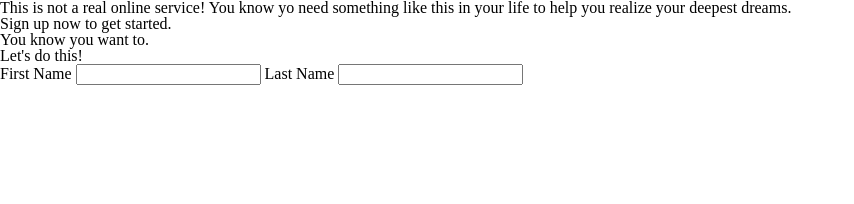
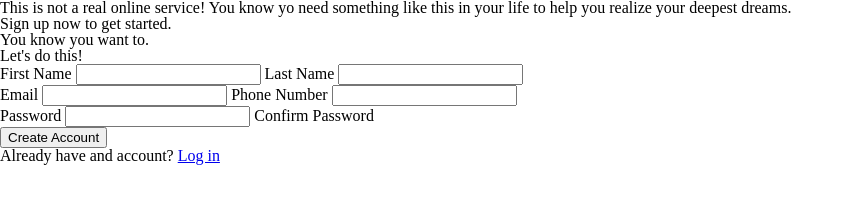
Before and after one commit to AntGNgo/odin-signup-form, a plain HTML site: page index.html in a window 1280 px wide. Shown: the whole page, without its empty margins (0-854 px from the left). Drawn offline with Linux system fonts and the light colour scheme.

Commit message:
added form elements

```diff
--- a/index.html
+++ b/index.html
@@ -6,6 +6,7 @@
     <meta name="viewport" content="width=device-width, initial-scale=1.0">
     <title>Carefree Coffee</title>
     <link rel="stylesheet" href="reset.css">
+    <link rel="stylesheet" href="style.css">
 </head>
 
 <body>
@@ -20,7 +21,7 @@
             <p>You <span>know</span> you want to.</p>
         </div>
         <form action="/">
-            <fieldset>
+            <fieldset class="form-inputs">
                 <legend>Let's do this!</legend>
                 <fieldset>
                     <label for="first-name">First Name</label>
@@ -28,8 +29,21 @@
                     <label for="last-name">Last Name</label>
                     <input type="text" id="last-name" name="last-name">
                 </fieldset>
+                <fieldset>
+                    <label for="text">Email</label>
+                    <input type="text" name="email" id="email">
+                    <label for="phone">Phone Number</label>
+                    <input type="text" name="phone" id="phone">
+                </fieldset>
+                <fieldset>
+                    <label for="password">Password</label>
+                    <input type="password" name="password" id="password">
+                    <label for="confirm-password">Confirm Password</label>
+                </fieldset>
             </fieldset>
+            <button type="submit">Create Account</button>
         </form>
+        <p>Already have and account? <a href="#">Log in</a></p>
     </div>
 </body>
 
```
